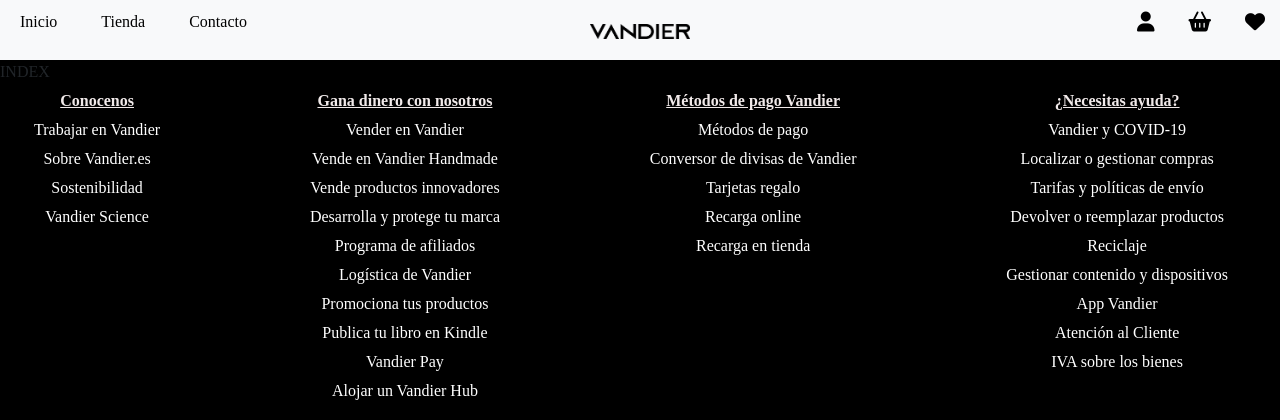
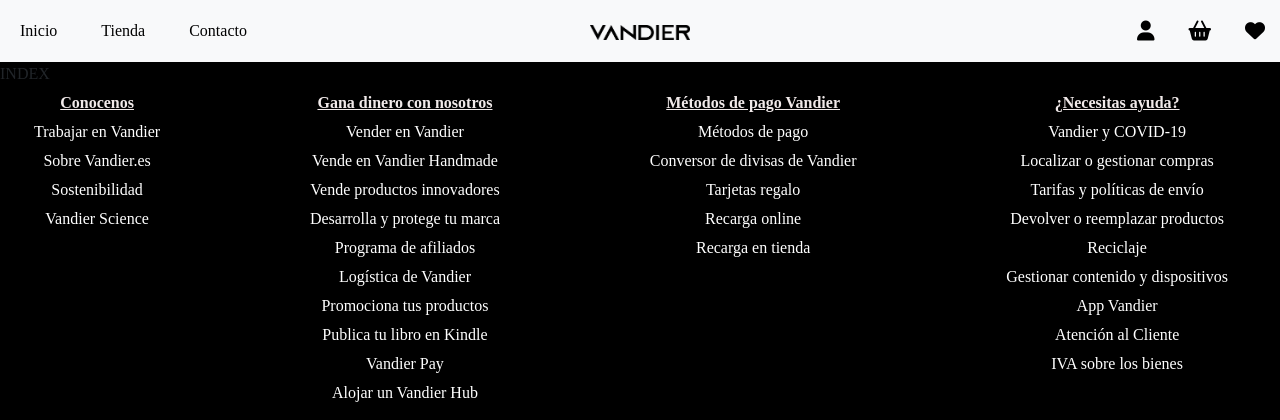
Before and after one commit to BittorGonzalez/Vandier, a PHP site: page / in a window 1280 px wide. Shown: the top 420 px of the page. Run offline with PHP 8.4, Linux system fonts and the light colour scheme; style sheets or scripts are compiled from the project's sources; some web fonts are replaced.

Commit message:
Header arreglado centrado

```diff
--- a/N10_Presentacion/N11_Public/CSS/header.css
+++ b/N10_Presentacion/N11_Public/CSS/header.css
@@ -1,11 +1,11 @@
 .navbar {
   background-color: #f8f9fa;
-  padding: 0;
   display: flex;
-  padding-top: 10px;
-  padding-bottom: 10px;
   position: sticky;
   top: 0px;
+  height: -moz-fit-content;
+  height: fit-content;
+  padding: 1.2em 0em;
 }
 .navbar .dlinks {
   width: 300px;
--- a/N10_Presentacion/N11_Public/CSS/header.scss
+++ b/N10_Presentacion/N11_Public/CSS/header.scss
@@ -1,11 +1,10 @@
 .navbar {
   background-color: #f8f9fa;
-  padding: 0;
   display: flex;
-  padding-top: 10px;
-  padding-bottom: 10px;
   position: sticky;
   top: 0px;
+  height: fit-content;
+  padding: 1.2em 0em;
 
   .dlinks {
     width: 300px;
--- a/N10_Presentacion/N11_Public/CSS/styles.css
+++ b/N10_Presentacion/N11_Public/CSS/styles.css
@@ -22,6 +22,8 @@
 body {
   background-color: var(--background-color);
   font-family: "San-Francisco-Light";
-  margin: 0;
-  padding: 0;
+}
+
+ul {
+  margin: 0 !important;
 }/*# sourceMappingURL=styles.css.map */
--- a/N10_Presentacion/N11_Public/CSS/styles.scss
+++ b/N10_Presentacion/N11_Public/CSS/styles.scss
@@ -30,6 +30,8 @@
 body {
   background-color: var(--background-color);
   font-family: "San-Francisco-Light";
-  margin: 0;
-  padding: 0;
 }
+
+ul{
+  margin: 0 !important;
+}
```
Also changed, not shown: 2 other files.
